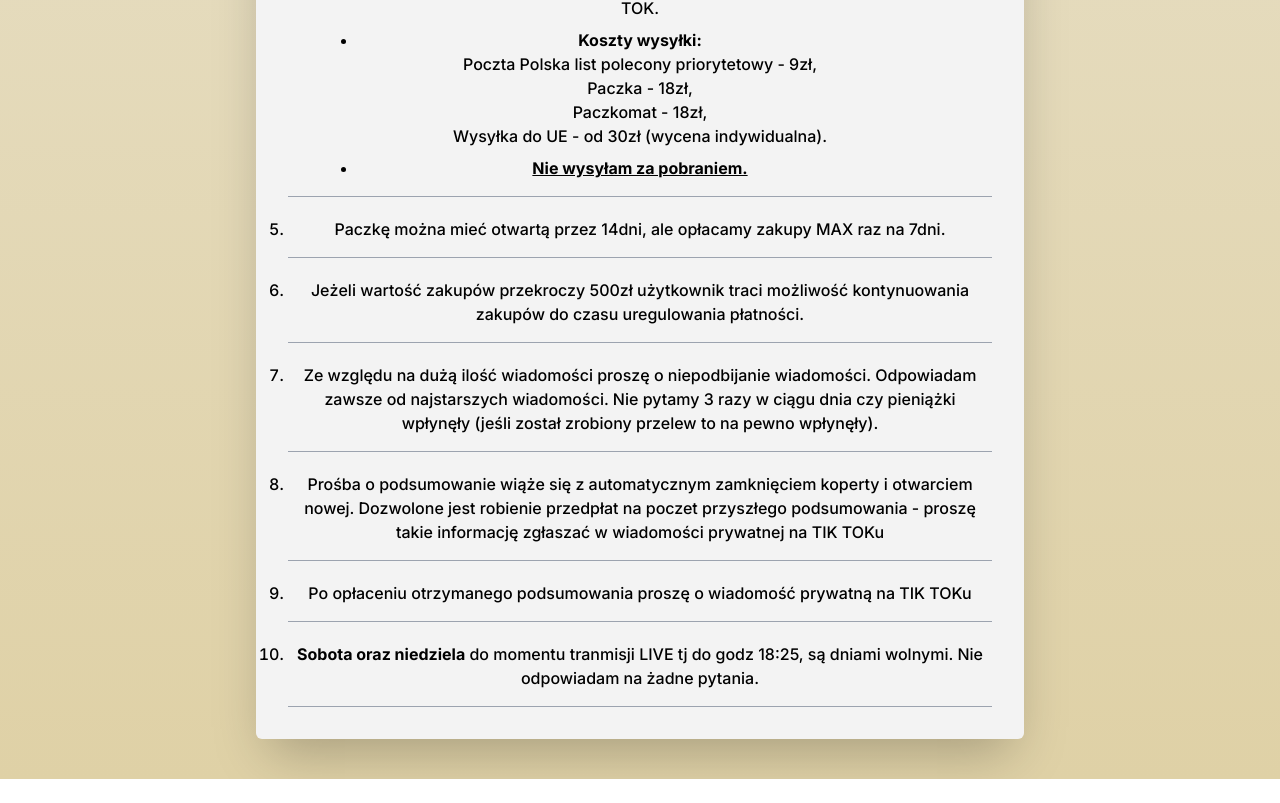
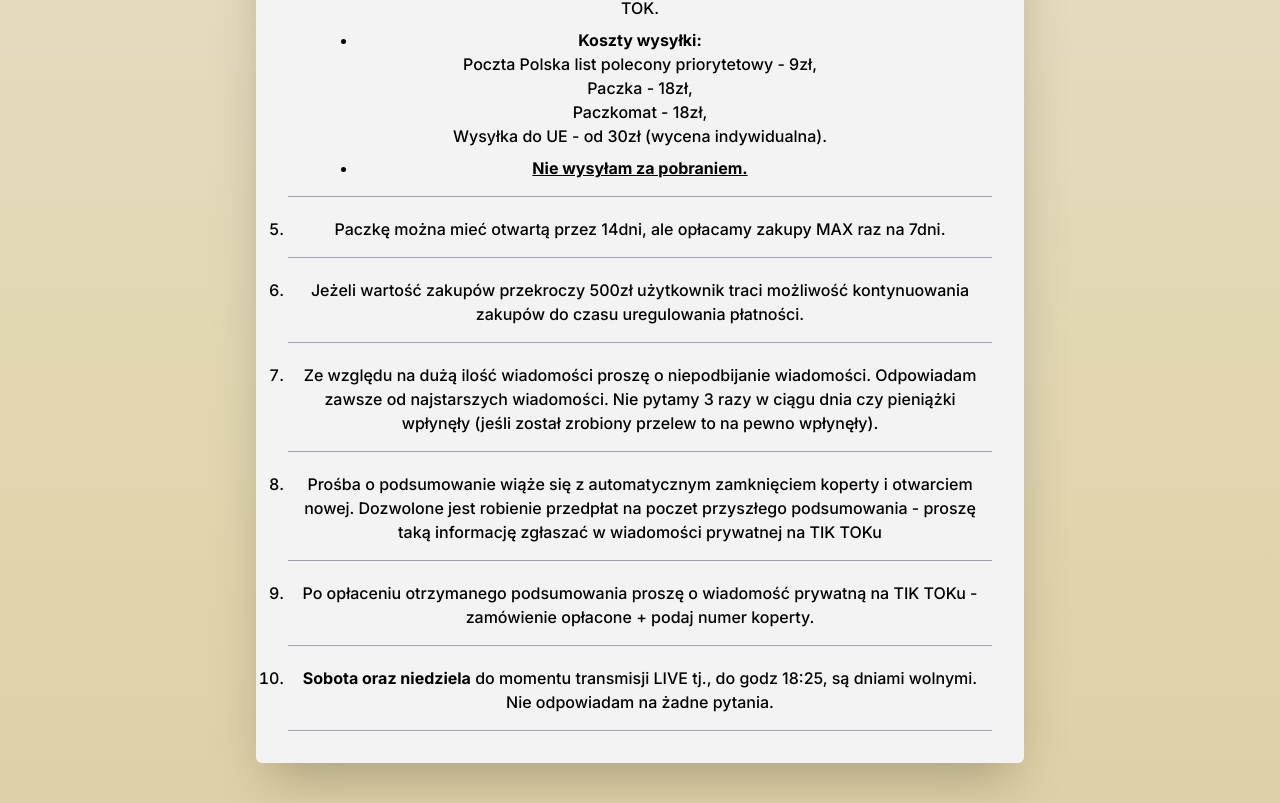
Before and after one commit to KrystianRadziszewski/bizuterialline, a Next.js app: page / in a window 1280 px wide. Shown: the part 1938-2741 px from the top of the page. Before the commit the page ends 2717 px from the top, so only its background shows below. Built offline with nearby package versions, Linux system fonts and the light colour scheme.

Commit message:
edit stat

```diff
--- a/components/Statute.tsx
+++ b/components/Statute.tsx
@@ -104,16 +104,16 @@ const Statute = () => {
 					</li>
 					{/* 88888888888888888888888888888888888888888 */}
 					<li className="list-element">
-						Prośba o podsumowanie wiąże się z automatycznym zamknięciem koperty i otwarciem nowej. Dozwolone jest robienie przedpłat na poczet przyszłego podsumowania - proszę takie informację
-						zgłaszać w wiadomości prywatnej na TIK TOKu
+						Prośba o podsumowanie wiąże się z automatycznym zamknięciem koperty i otwarciem nowej. Dozwolone jest robienie przedpłat na poczet przyszłego podsumowania - proszę taką informację zgłaszać
+						w wiadomości prywatnej na TIK TOKu
 					</li>
 
 					{/* 999999999999999999999999999999999999999999 */}
-					<li className="list-element">Po opłaceniu otrzymanego podsumowania proszę o wiadomość prywatną na TIK TOKu</li>
+					<li className="list-element">Po opłaceniu otrzymanego podsumowania proszę o wiadomość prywatną na TIK TOKu - zamówienie opłacone + podaj numer koperty.</li>
 
 					{/* 10101010101101010101010101011001101010101 */}
 					<li className="list-element">
-						<span className="font-bold ">Sobota oraz niedziela</span> do momentu tranmisji LIVE tj do godz 18:25, są dniami wolnymi. Nie odpowiadam na żadne pytania.
+						<span className="font-bold ">Sobota oraz niedziela</span> do momentu transmisji LIVE tj., do godz 18:25, są dniami wolnymi. Nie odpowiadam na żadne pytania.
 					</li>
 				</ol>
 			</div>
```
